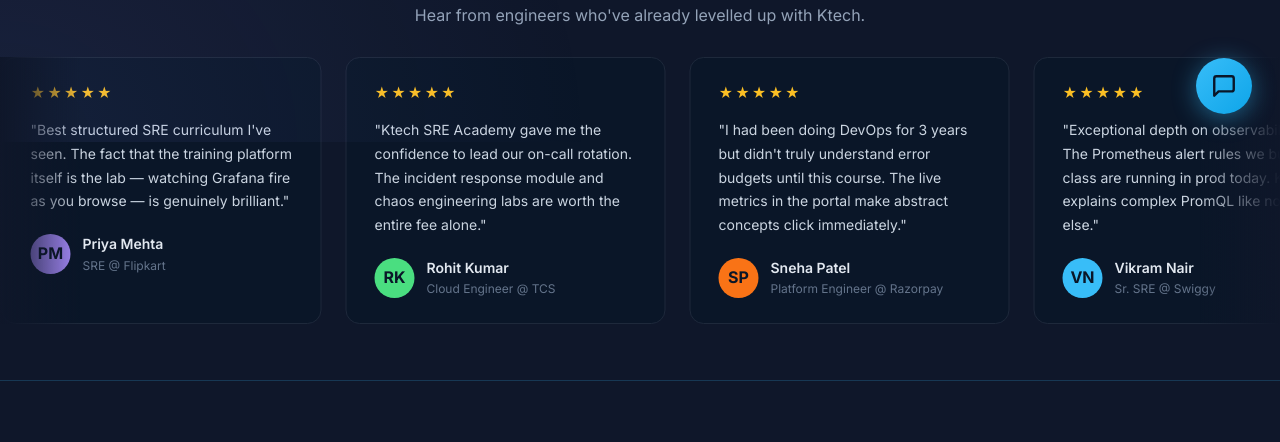
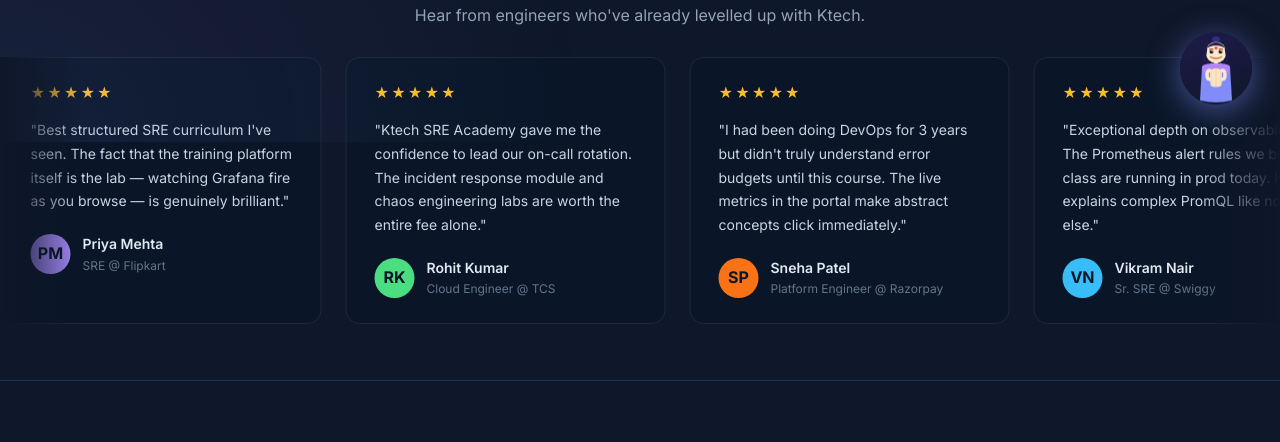
Before and after one commit to chennaiahjogi88/sre-academy, a plain HTML site: page app/frontend/public/index.html in a window 1280 px wide. Shown: the part 658-1100 px from the top of the page. Drawn offline with nearby package versions, Linux system fonts and the light colour scheme.

Commit message:
feat: add animated chatbot with lady icon

```diff
--- a/app/frontend/public/index.html
+++ b/app/frontend/public/index.html
@@ -748,31 +748,45 @@
         .course-cta:hover { opacity: 0.8; transform: translateX(3px); }
 
         /* ── Chatbot Widget ── */
+        @keyframes chatbotFloat {
+            0%, 100% { transform: translateY(0); }
+            50%       { transform: translateY(-10px); }
+        }
+        @keyframes chatbotRing {
+            0%   { box-shadow: 0 6px 32px rgba(129,140,248,0.55), 0 0 0 0   rgba(192,132,252,0.7); }
+            70%  { box-shadow: 0 6px 32px rgba(129,140,248,0.3),  0 0 0 18px rgba(192,132,252,0); }
+            100% { box-shadow: 0 6px 32px rgba(129,140,248,0.3),  0 0 0 0   rgba(192,132,252,0); }
+        }
+
         #chatbot-toggle {
             position: fixed;
             bottom: 28px;
             right: 28px;
-            width: 56px;
-            height: 56px;
+            width: 72px;
+            height: 72px;
             border-radius: 50%;
-            background: linear-gradient(135deg, #38bdf8, #0ea5e9);
+            background: linear-gradient(160deg, #1e1b4b, #0f172a);
             border: none;
             cursor: pointer;
             display: flex;
             align-items: center;
             justify-content: center;
-            box-shadow: 0 4px 24px rgba(56,189,248,0.45);
             z-index: 1000;
+            animation: chatbotFloat 3.5s ease-in-out infinite, chatbotRing 2.5s ease-out infinite;
+            overflow: hidden;
+        }
+
+        #chatbot-toggle:hover {
+            animation-play-state: paused;
+            transform: scale(1.08) translateY(-4px);
             transition: transform 0.2s;
         }
 
-        #chatbot-toggle:hover { transform: scale(1.1); }
-
-        #chatbot-toggle svg { width: 26px; height: 26px; }
+        #chatbot-toggle svg { width: 72px; height: 72px; }
 
         #chatbot-window {
             position: fixed;
-            bottom: 96px;
+            bottom: 116px;
             right: 28px;
             width: 360px;
             max-height: 480px;
@@ -891,7 +905,7 @@
         .quick-reply-btn:hover { background: #1e293b; border-color: #38bdf8; }
 
         @media (max-width: 640px) {
-            #chatbot-window { width: calc(100vw - 32px); right: 16px; bottom: 84px; }
+            #chatbot-window { width: calc(100vw - 32px); right: 16px; bottom: 104px; }
             #chatbot-toggle { bottom: 16px; right: 16px; }
         }
 
@@ -1563,8 +1577,50 @@
 
     <!-- Chatbot Widget -->
     <button id="chatbot-toggle" aria-label="Chat with us">
-        <svg viewBox="0 0 24 24" fill="none" stroke="#0a1628" stroke-width="2.2" stroke-linecap="round" stroke-linejoin="round">
-            <path d="M21 15a2 2 0 0 1-2 2H7l-4 4V5a2 2 0 0 1 2-2h14a2 2 0 0 1 2 2z"/>
+        <svg viewBox="0 0 72 72" fill="none" xmlns="http://www.w3.org/2000/svg">
+            <!-- Hair bun -->
+            <ellipse cx="36" cy="9" rx="6" ry="4.5" fill="#1e1b4b"/>
+            <ellipse cx="36" cy="7" rx="4" ry="3" fill="#312e81"/>
+            <!-- Head -->
+            <circle cx="36" cy="20" r="10.5" fill="#fde8c8"/>
+            <!-- Hair sides framing face -->
+            <path d="M25.5 17 Q24 23 25 28" stroke="#1e1b4b" stroke-width="3.5" fill="none" stroke-linecap="round"/>
+            <path d="M46.5 17 Q48 23 47 28" stroke="#1e1b4b" stroke-width="3.5" fill="none" stroke-linecap="round"/>
+            <path d="M25.5 17 Q30 10 36 10 Q42 10 46.5 17 Q42 13 36 13 Q30 13 25.5 17Z" fill="#1e1b4b"/>
+            <!-- Eyebrows -->
+            <path d="M29.5 17 Q32 16 33 17" stroke="#92400e" stroke-width="1.1" fill="none" stroke-linecap="round"/>
+            <path d="M39 17 Q40 16 42.5 17" stroke="#92400e" stroke-width="1.1" fill="none" stroke-linecap="round"/>
+            <!-- Eyes -->
+            <ellipse cx="31.5" cy="19.5" rx="2" ry="1.8" fill="#1a1a2e"/>
+            <ellipse cx="40.5" cy="19.5" rx="2" ry="1.8" fill="#1a1a2e"/>
+            <circle cx="32.2" cy="18.8" r="0.6" fill="white"/>
+            <circle cx="41.2" cy="18.8" r="0.6" fill="white"/>
+            <!-- Smile -->
+            <path d="M30.5 24.5 Q36 27.5 41.5 24.5" stroke="#c2714f" stroke-width="1.3" fill="none" stroke-linecap="round"/>
+            <!-- Bindi -->
+            <circle cx="36" cy="15.5" r="1.5" fill="#f43f5e"/>
+            <!-- Neck -->
+            <rect x="33.5" y="30" width="5" height="5" rx="1.5" fill="#fde8c8"/>
+            <!-- Saree body -->
+            <path d="M22 34 Q24 31 36 31 Q48 31 50 34 L52 68 Q36 72 20 68 Z" fill="#818cf8"/>
+            <!-- Saree drape pallu -->
+            <path d="M22 34 Q24 31 36 31 Q48 31 50 34 L49 41 Q36 38 23 41 Z" fill="#c084fc" opacity="0.75"/>
+            <!-- Saree neckline detail -->
+            <path d="M31 31 Q36 34.5 41 31" stroke="#c084fc" stroke-width="1.4" fill="none"/>
+            <!-- Namaste hands — palms pressed together, fingers pointing up -->
+            <path d="M30 38 L30.5 53 Q33 55 36 54.5 Q39 55 41.5 53 L42 38 Q39 35.5 36 36 Q33 35.5 30 38Z" fill="#fde8c8"/>
+            <!-- Palm centre crease -->
+            <line x1="36" y1="35.5" x2="36" y2="54.5" stroke="#e8b885" stroke-width="0.8" opacity="0.8"/>
+            <!-- Left-hand finger lines -->
+            <line x1="31.5" y1="38.5" x2="31.5" y2="52.5" stroke="#e8b885" stroke-width="0.5" opacity="0.5"/>
+            <line x1="33"   y1="36.5" x2="33"   y2="54"   stroke="#e8b885" stroke-width="0.5" opacity="0.5"/>
+            <!-- Right-hand finger lines -->
+            <line x1="39"   y1="36.5" x2="39"   y2="54"   stroke="#e8b885" stroke-width="0.5" opacity="0.5"/>
+            <line x1="40.5" y1="38.5" x2="40.5" y2="52.5" stroke="#e8b885" stroke-width="0.5" opacity="0.5"/>
+            <!-- Left thumb -->
+            <path d="M30 38 Q27 37.5 27 42.5 Q27 47 30 47" stroke="#fde8c8" stroke-width="3.5" fill="none" stroke-linecap="round"/>
+            <!-- Right thumb -->
+            <path d="M42 38 Q45 37.5 45 42.5 Q45 47 42 47" stroke="#fde8c8" stroke-width="3.5" fill="none" stroke-linecap="round"/>
         </svg>
     </button>
 
```
